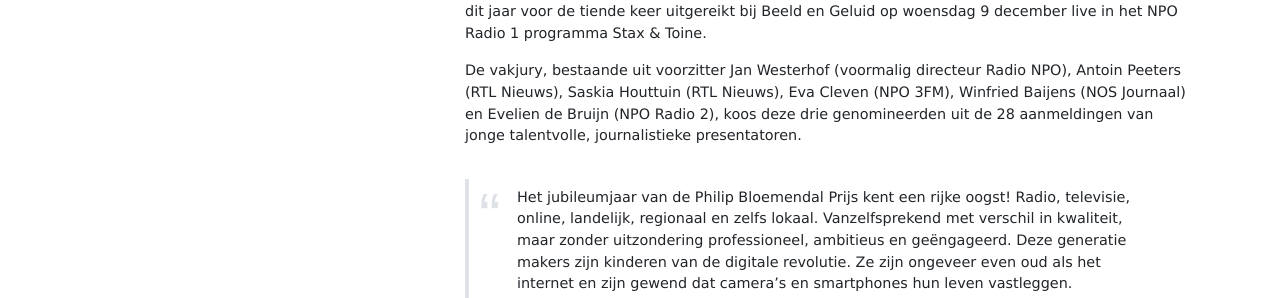
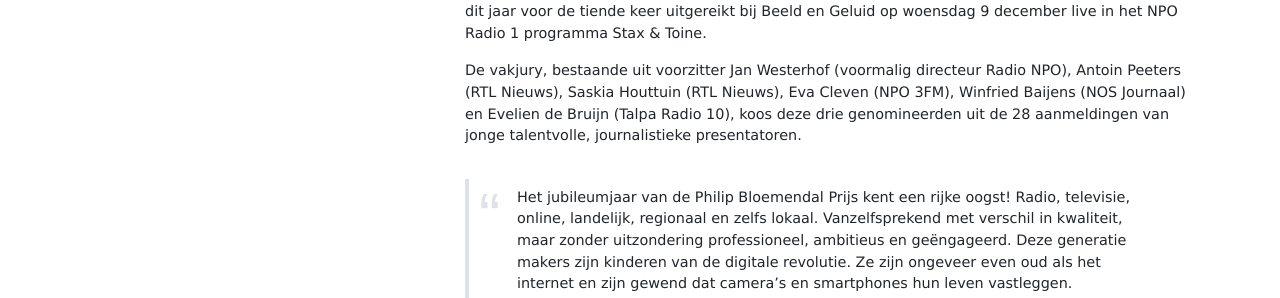
Before and after one commit to bloemendalprijs/bloemendalprijs.github.io, a Jekyll site: the page built from _posts/2020-11-09-genomineerden-jubileumeditie-philip-bloemendal-prijs-bekend-4dfa76.markdown, in a window 1280 px wide. Shown: the part 452-750 px from the top of the page. Built offline with Jekyll 4.4.1, drawn with Linux system fonts in a browser that asks for light colours.

Commit message:
Updated Genomineerden Jubileumeditie Philip Bloemendal Prijs Bekend 4dfa76

```diff
--- a/_posts/2020-11-09-genomineerden-jubileumeditie-philip-bloemendal-prijs-bekend-4dfa76.markdown
+++ b/_posts/2020-11-09-genomineerden-jubileumeditie-philip-bloemendal-prijs-bekend-4dfa76.markdown
@@ -7,7 +7,7 @@
 
 De drie genomineerden voor de Philip Bloemendal Prijs 2020 zijn, in alfabetische volgorde: Ruben Leter (RTL Nieuws), Sid van der Linden (NOS radio) en Sosha Duysker (Klokhuis, NTR). De prijs wordt dit jaar voor de tiende keer uitgereikt bij Beeld en Geluid op woensdag 9 december live in het NPO Radio 1 programma Stax & Toine.
 
-De vakjury, bestaande uit voorzitter Jan Westerhof (voormalig directeur Radio NPO), Antoin Peeters (RTL Nieuws), Saskia Houttuin (RTL Nieuws), Eva Cleven (NPO 3FM), Winfried Baijens (NOS Journaal) en Evelien de Bruijn (NPO Radio 2), koos deze drie genomineerden uit de 28 aanmeldingen van jonge talentvolle, journalistieke presentatoren.
+De vakjury, bestaande uit voorzitter Jan Westerhof (voormalig directeur Radio NPO), Antoin Peeters (RTL Nieuws), Saskia Houttuin (RTL Nieuws), Eva Cleven (NPO 3FM), Winfried Baijens (NOS Journaal) en Evelien de Bruijn (Talpa Radio 10), koos deze drie genomineerden uit de 28 aanmeldingen van jonge talentvolle, journalistieke presentatoren.
 
 > Het jubileumjaar van de Philip Bloemendal Prijs kent een rijke oogst! Radio, televisie, online, landelijk, regionaal en zelfs lokaal. Vanzelfsprekend met verschil in kwaliteit, maar zonder uitzondering professioneel, ambitieus en geëngageerd. Deze generatie makers zijn kinderen van de digitale revolutie. Ze zijn ongeveer even oud als het internet en zijn gewend dat camera’s en smartphones hun leven vastleggen. Communicatie langs de digitale weg is een levensbehoefte. Dat is goed te zien in het ingezonden werk. Ze bewegen zich heel natuurlijk en zelfverzekerd voor de lens en hanteren camera en microfoon zoals voorgaande generaties pen en blocnote. Het heeft een generatie mediaprofessionals opgeleverd die met schijnbaar gemak massacommunicatie bedrijft, en daarnaast geen onderwerp of autoriteit schuwt. De keuze was geen makkelijke, met drie toptalenten als resultaat. *Jury*
 
```
